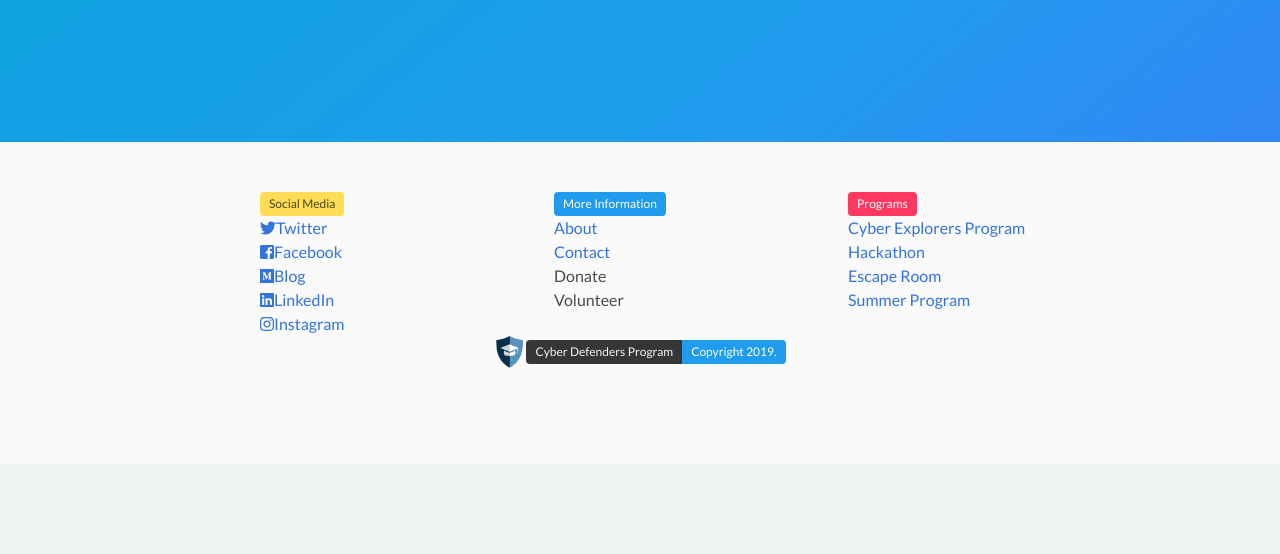
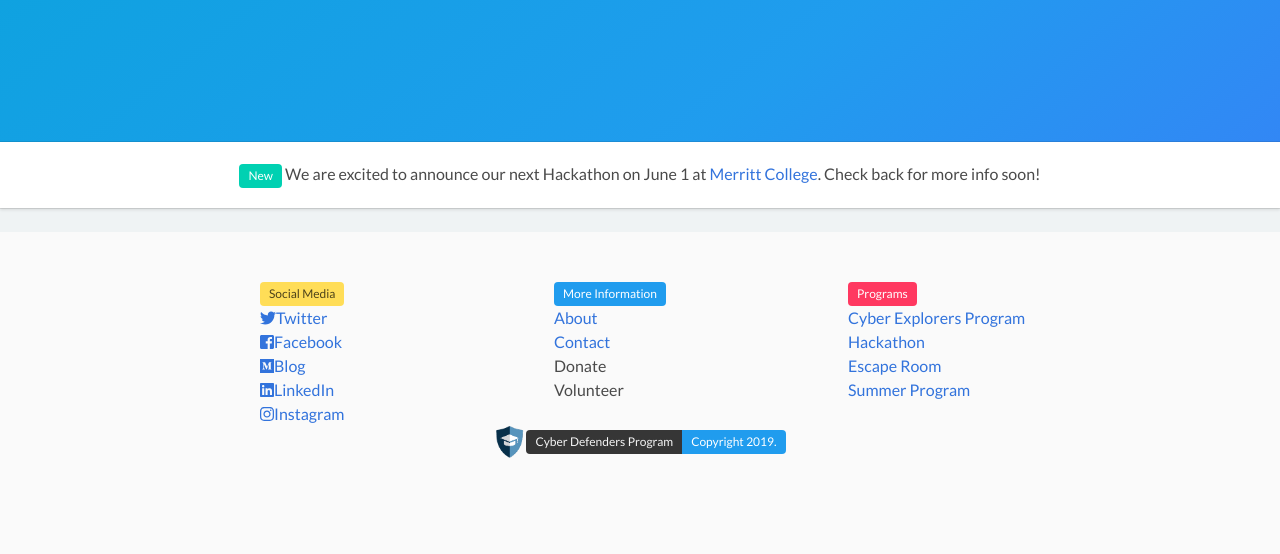
Before and after one commit to cyberdefendersprogram/www-homepage, a Jekyll site: the page built from hackathons.html, in a window 1280 px wide. Shown: the part 513-1067 px from the top of the page. Built offline with Jekyll 4.4.1, drawn with Linux system fonts in a browser that asks for light colours; nearby versions of some CDN libraries; before the commit the page ends 977 px from its top, so only the background shows below that.

Commit message:
Hackathon details

```diff
--- a/hackathons.html
+++ b/hackathons.html
@@ -32,3 +32,9 @@ permalink: /hackathons/
         </div>
     </div>
 </div>
+
+<div class="box cta">
+    <p class="has-text-centered">
+        <span class="tag is-primary">New</span> We are excited to announce our next Hackathon on June 1 at <a href='http://www.merritt.edu' target="_blank">Merritt College</a>. Check back for more info soon!
+    </p>
+</div>
```
